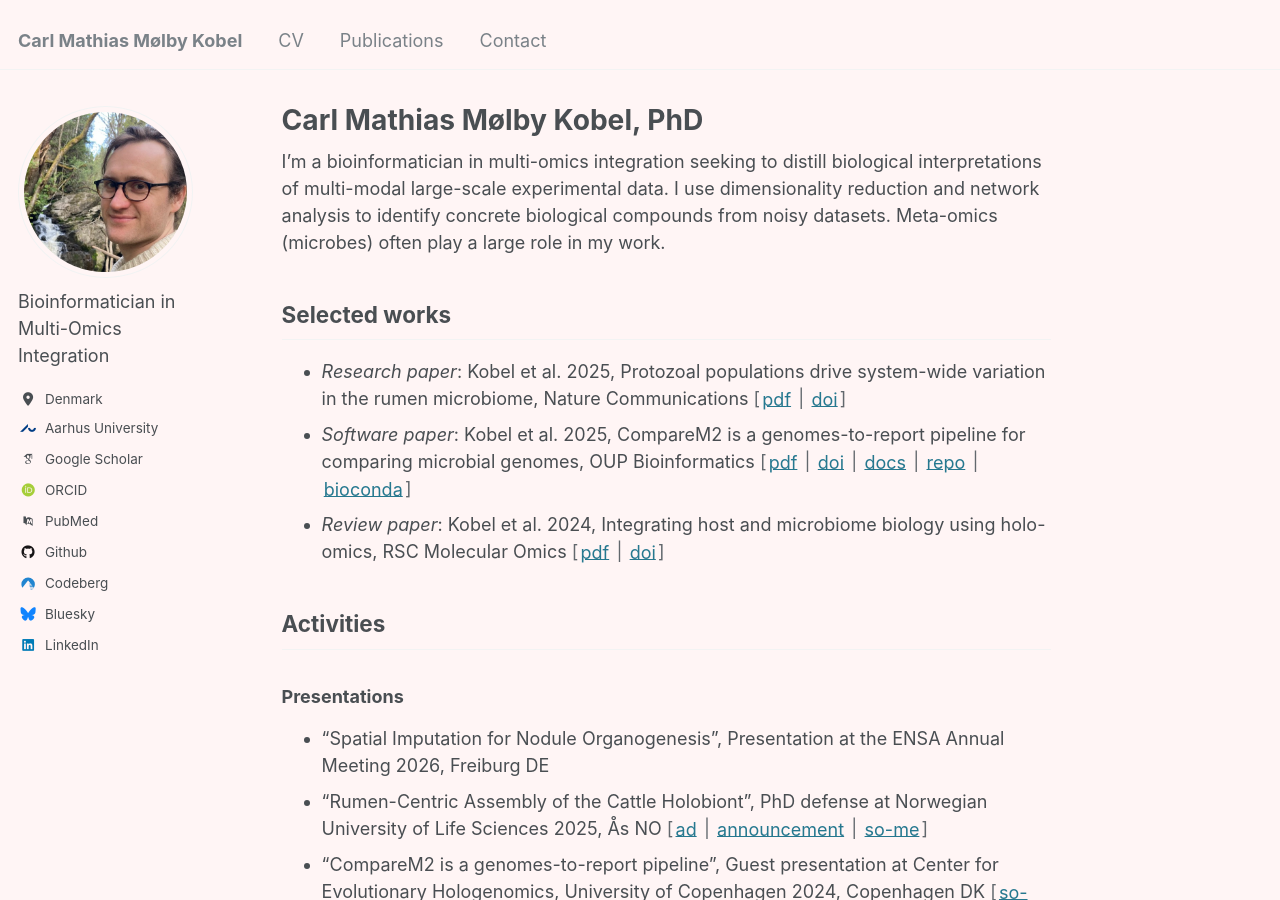
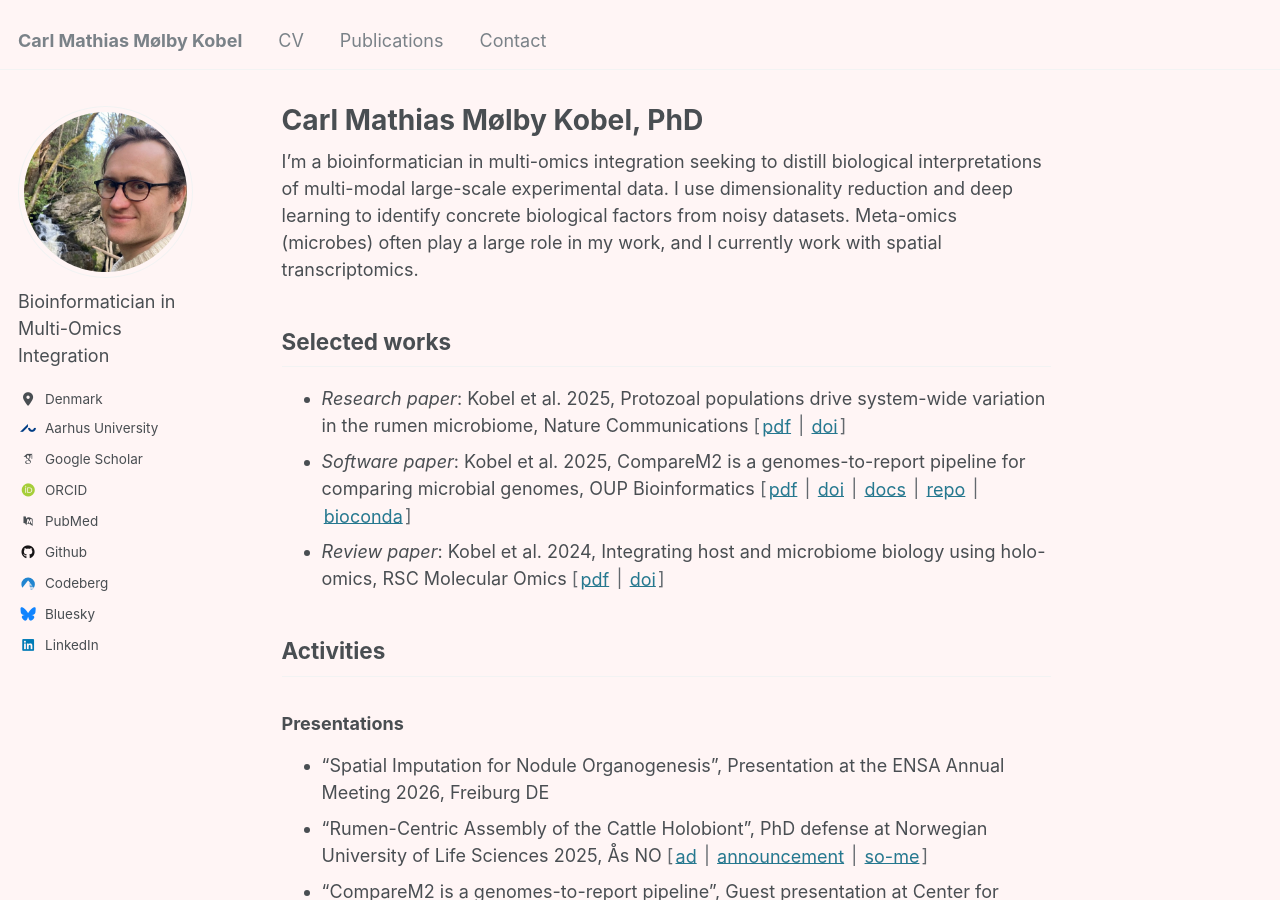
Before and after one commit to cmkobel/cmkobel.github.io, a Jekyll site: the page built from _pages/about.md, in a window 1280 px wide and 900 px high. Built offline with Jekyll 4.4.1, drawn with Linux system fonts in a browser that asks for light colours; some web fonts are replaced.

Commit message:
Revise bioinformatics description in about.md
Updated bioinformatics description to include deep learning and spatial transcriptomics.

```diff
--- a/_pages/about.md
+++ b/_pages/about.md
@@ -10,7 +10,7 @@ redirect_from:
 
 <!-- I'm a bioinformatician with the perspective that microbiomes are largely undervalued, and that we should better understand the minute interactions within them. I have a big data inspired approach, enjoy tinkering with hardware, and like to build parallelizable bioinformatics pipelines to gain insights into large multi-omic microbiome datasets. -->
 
-I'm a bioinformatician in multi-omics integration seeking to distill biological interpretations of multi-modal large-scale experimental data. I use dimensionality reduction and network analysis to identify concrete biological compounds from noisy datasets. Meta-omics (microbes) often play a large role in my work.
+I'm a bioinformatician in multi-omics integration seeking to distill biological interpretations of multi-modal large-scale experimental data. I use dimensionality reduction and deep learning to identify concrete biological factors from noisy datasets. Meta-omics (microbes) often play a large role in my work, and I currently work with spatial transcriptomics.
 
 ## Selected works
 
```
